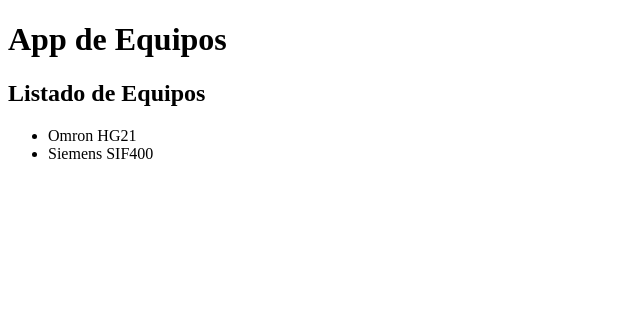
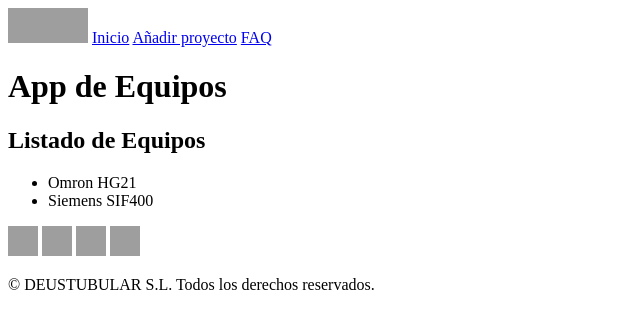
Before and after one commit to aritzgari/IW-EQUIPO10-E2, a Django app: page /appGestion_de_la_produccion/equipo/ in a window 1280 px wide. Shown: the top 329 px of the page, without its empty margins (0-640 px from the left). Run offline with Django 3.2, Linux system fonts and the light colour scheme; data comes from the database, SQL or seed files in the repository; grey boxes are pictures that could not be loaded.

Commit message:
Herencias

```diff
--- a/Gestion_de_la_produccion/appGestion_de_la_produccion/templates/Equipo.html
+++ b/Gestion_de_la_produccion/appGestion_de_la_produccion/templates/Equipo.html
@@ -1,9 +1,6 @@
-<!DOCTYPE html>
-<html>
-    <head>
-       <title>App Django</title>
-    </head>
-    <body>
+{% extends "PlantillaHeaderFooter.html"%}
+
+{% block contenido %}
 <h1>App de Equipos</h1>
 <h2>Listado de Equipos</h2>
 <ul>
@@ -13,5 +10,4 @@
     </li>
     {% endfor %}
 </ul>
-    </body>
-</html>
+{% endblock %}
--- /dev/null
+++ b/Gestion_de_la_produccion/appGestion_de_la_produccion/templates/PlantillaHeaderFooter.html
@@ -0,0 +1,30 @@
+<!DOCTYPE html>
+<html lang="en">
+<head>
+    <meta charset="UTF-8">
+    <title>App para la Gestión de la producción</title>
+</head>
+<body>
+<header>
+    <nav>
+        <a class="enlaceaikerlan" href="https://www.ikerlan.es" target="_blank" title="Visita nuestra página"> <img
+                src="Imagenes/Ikerlan.png" width="80" height="35"></a>
+        <a class="header" href="PaginaPrincipal.html">Inicio</a>
+        <a class="header" href="Formulario.html">Añadir proyecto</a>
+        <a class="header" href="FAQ.html">FAQ</a>
+    </nav>
+</header>
+{% block contenido %} {% endblock %}
+<footer>
+    <a class="enlacesfooter" href="https://twitter.com" target="_blank" title="Síguenos en twitter"> <img
+            src="Imagenes/twitter.png" width="30" height="30"></a>
+    <a class="enlacesfooter" href="https://www.youtube.com" target="_blank"
+       title="No olvides visitar nuestro canal de you tube"> <img src="Imagenes/youtube.png" width="30" height="30"></a>
+    <a class="enlacesfooter" href="https://www.linkedin.com" target="_blank" title="También estamos en LinkedIn"> <img
+            src="Imagenes/linkedin.png" width="30" height="30"></a>
+    <a class="enlacesfooter" href="https://www.facebook.com" target="_blank" title="Dale like en facebook"> <img
+            src="Imagenes/facebook.png" width="30" height="30"></a>
+    <p class="textofooter">© DEUSTUBULAR S.L. Todos los derechos reservados.</p>
+</footer>
+</body>
+</html>
```
Also changed, not shown: Gestion_de_la_produccion/appGestion_de_la_produccion/templates/Empleado.html (+4 -8 lines), Gestion_de_la_produccion/appGestion_de_la_produccion/templates/Proceso.html (+4 -8 lines). Lines whose indentation alone changed are shown as unchanged.
